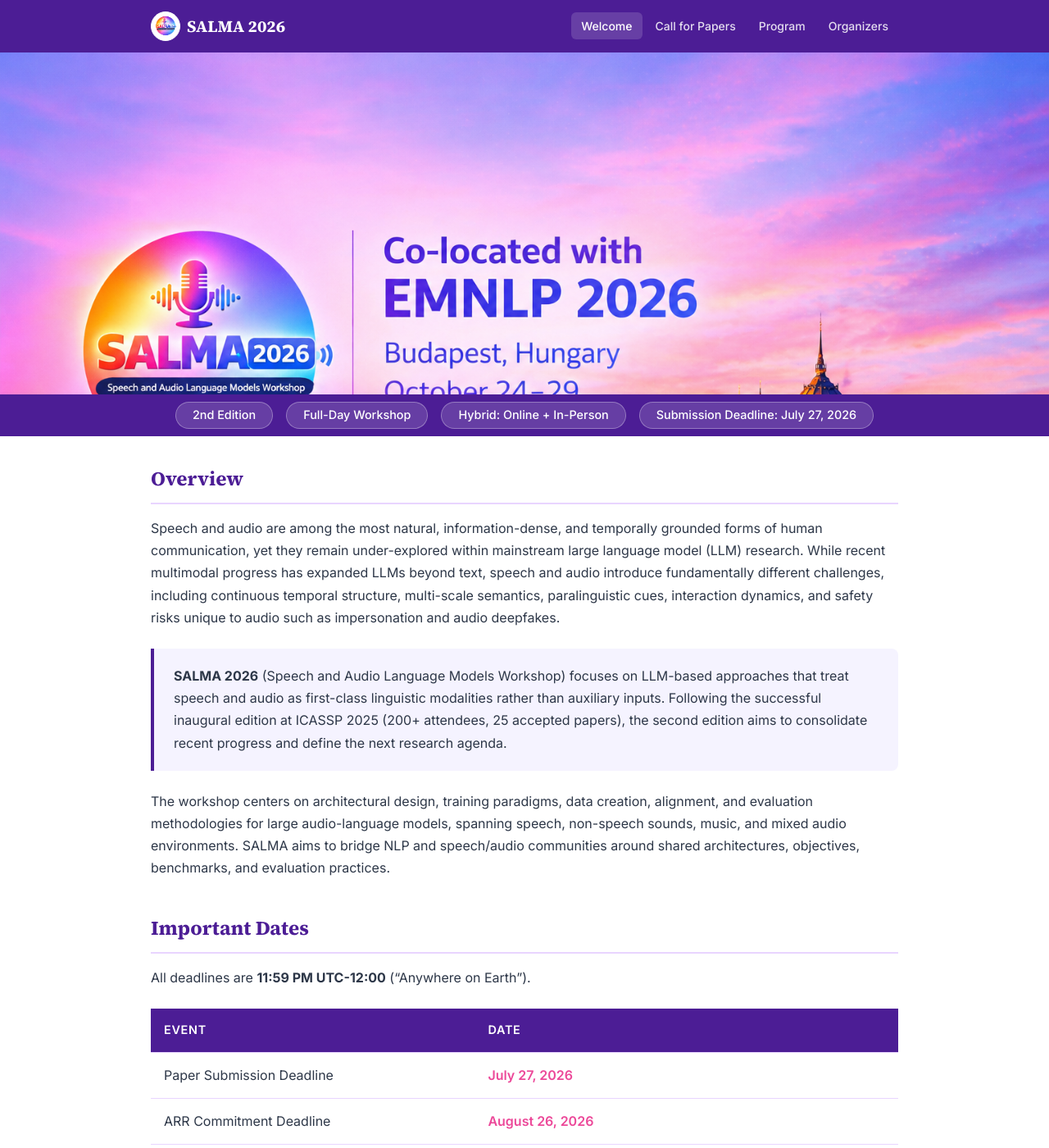
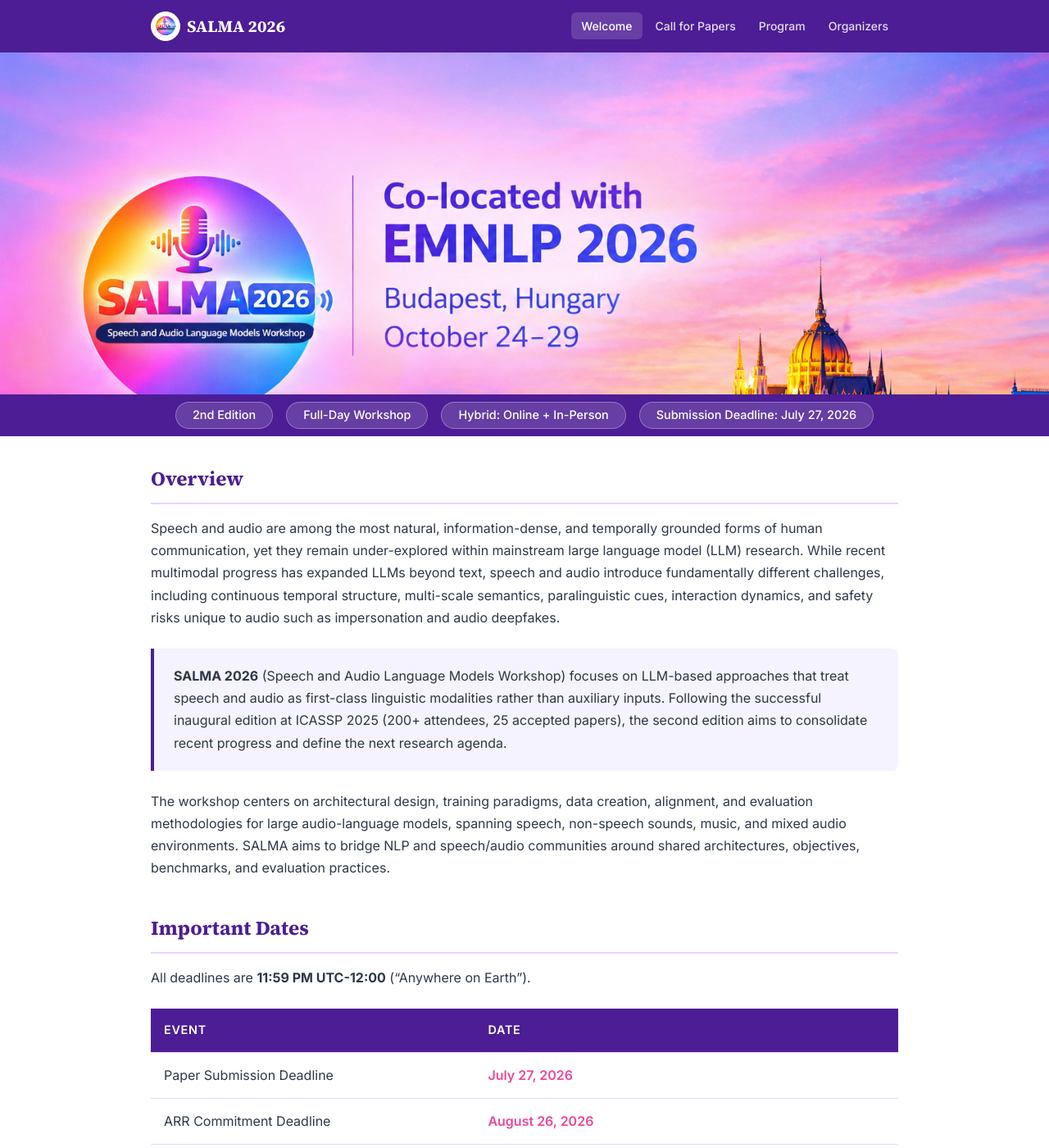
Before and after one commit to salma-workshop/salma-2026, a Jekyll site: the page built from index.md, in a window 1280 px wide and 1400 px high. Shown: the whole window at 82% size. Built offline with Jekyll 4.4.1, drawn with Linux system fonts in a browser that asks for light colours.

Commit message:
Crop top of banner to show more skyline at bottom

```diff
--- a/assets/css/style.css
+++ b/assets/css/style.css
@@ -116,7 +116,7 @@ body {
 
 /* Hero */
 .hero {
-  background: #bd8dba;
+  background: #d294bf;
   color: #fff;
   text-align: center;
   margin: 0;
@@ -128,7 +128,7 @@ body {
   width: 100%;
   line-height: 0;
   font-size: 0;
-  background: #bd8dba;
+  background: #d294bf;
   margin: 0;
   padding: 0;
   overflow: hidden;
```
Also changed, not shown: assets/images/banner.png.
